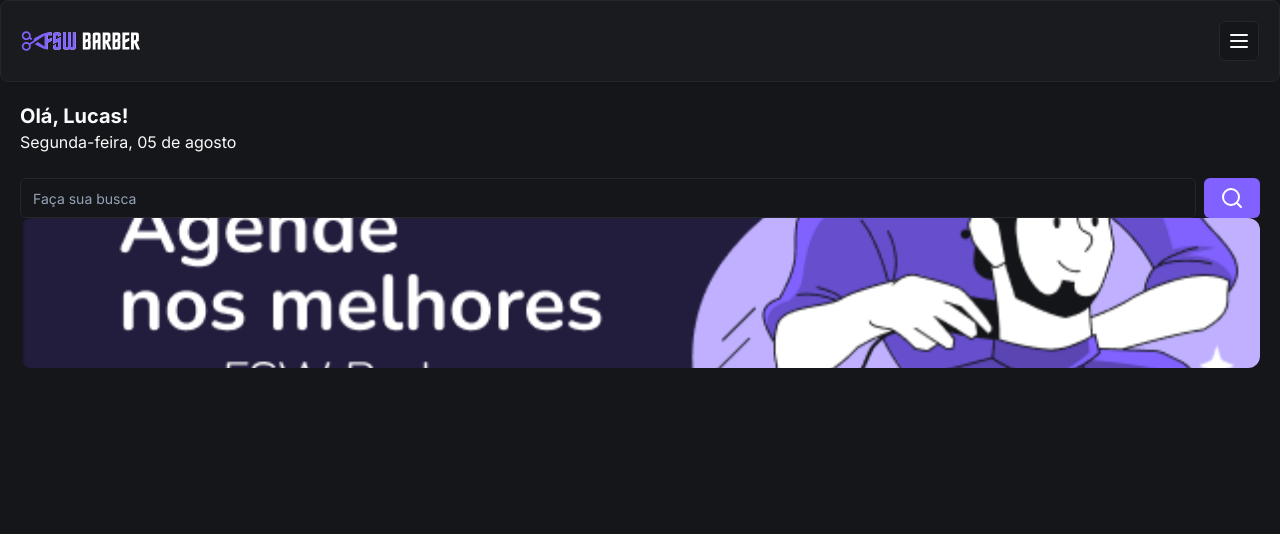
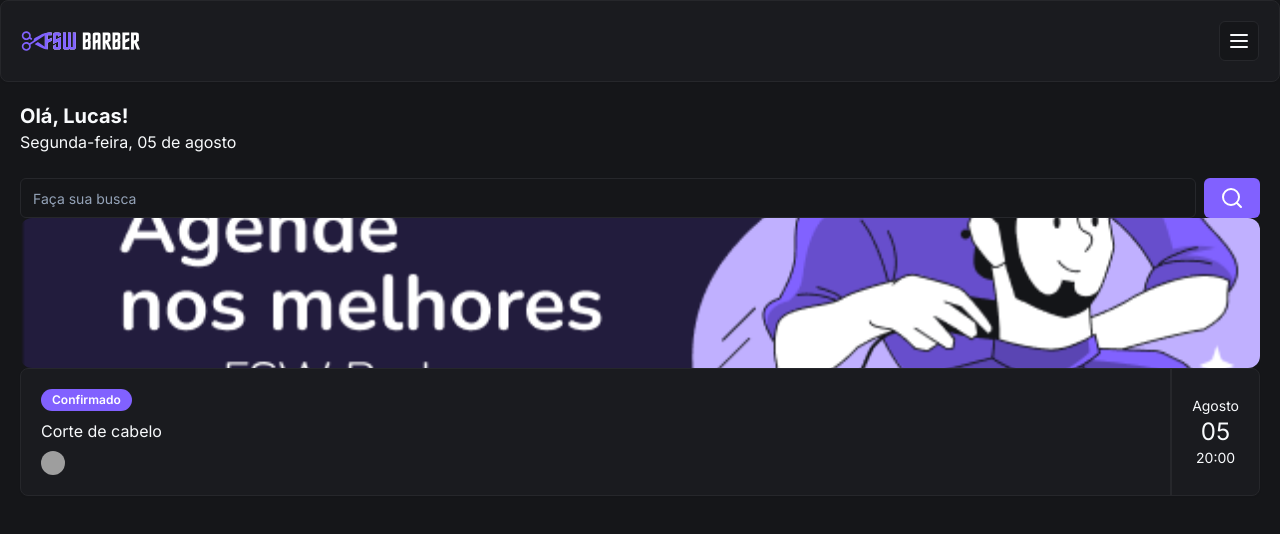
Before and after one commit to lucaslbmp/fsw-barber, a Next.js app: page / in a window 1280 px wide. Shown: the top 534 px of the page. Built offline with nearby package versions, Linux system fonts and the light colour scheme; grey boxes are pictures that could not be loaded.

Commit message:
feat: add booking item

```diff
--- a/package.json
+++ b/package.json
@@ -14,6 +14,7 @@
   },
   "dependencies": {
     "@prisma/client": "^5.18.0",
+    "@radix-ui/react-avatar": "^1.1.0",
     "@radix-ui/react-slot": "^1.1.0",
     "class-variance-authority": "^0.7.0",
     "clsx": "^2.1.1",
--- /dev/null
+++ b/src/app/_components/ui/avatar.tsx
@@ -0,0 +1,50 @@
+"use client"
+
+import * as React from "react"
+import * as AvatarPrimitive from "@radix-ui/react-avatar"
+
+import { cn } from "@/app/_lib/utils"
+
+const Avatar = React.forwardRef<
+  React.ElementRef<typeof AvatarPrimitive.Root>,
+  React.ComponentPropsWithoutRef<typeof AvatarPrimitive.Root>
+>(({ className, ...props }, ref) => (
+  <AvatarPrimitive.Root
+    ref={ref}
+    className={cn(
+      "relative flex h-10 w-10 shrink-0 overflow-hidden rounded-full",
+      className,
+    )}
+    {...props}
+  />
+))
+Avatar.displayName = AvatarPrimitive.Root.displayName
+
+const AvatarImage = React.forwardRef<
+  React.ElementRef<typeof AvatarPrimitive.Image>,
+  React.ComponentPropsWithoutRef<typeof AvatarPrimitive.Image>
+>(({ className, ...props }, ref) => (
+  <AvatarPrimitive.Image
+    ref={ref}
+    className={cn("aspect-square h-full w-full", className)}
+    {...props}
+  />
+))
+AvatarImage.displayName = AvatarPrimitive.Image.displayName
+
+const AvatarFallback = React.forwardRef<
+  React.ElementRef<typeof AvatarPrimitive.Fallback>,
+  React.ComponentPropsWithoutRef<typeof AvatarPrimitive.Fallback>
+>(({ className, ...props }, ref) => (
+  <AvatarPrimitive.Fallback
+    ref={ref}
+    className={cn(
+      "flex h-full w-full items-center justify-center rounded-full bg-muted",
+      className,
+    )}
+    {...props}
+  />
+))
+AvatarFallback.displayName = AvatarPrimitive.Fallback.displayName
+
+export { Avatar, AvatarImage, AvatarFallback }
--- /dev/null
+++ b/src/app/_components/ui/badge.tsx
@@ -0,0 +1,36 @@
+import * as React from "react"
+import { cva, type VariantProps } from "class-variance-authority"
+
+import { cn } from "@/app/_lib/utils"
+
+const badgeVariants = cva(
+  "inline-flex items-center rounded-full border px-2.5 py-0.5 text-xs font-semibold transition-colors focus:outline-none focus:ring-2 focus:ring-ring focus:ring-offset-2",
+  {
+    variants: {
+      variant: {
+        default:
+          "border-transparent bg-primary text-primary-foreground hover:bg-primary/80",
+        secondary:
+          "border-transparent bg-secondary text-secondary-foreground hover:bg-secondary/80",
+        destructive:
+          "border-transparent bg-destructive text-destructive-foreground hover:bg-destructive/80",
+        outline: "text-foreground",
+      },
+    },
+    defaultVariants: {
+      variant: "default",
+    },
+  },
+)
+
+export interface BadgeProps
+  extends React.HTMLAttributes<HTMLDivElement>,
+    VariantProps<typeof badgeVariants> {}
+
+function Badge({ className, variant, ...props }: BadgeProps) {
+  return (
+    <div className={cn(badgeVariants({ variant }), className)} {...props} />
+  )
+}
+
+export { Badge, badgeVariants }
--- a/src/app/page.tsx
+++ b/src/app/page.tsx
@@ -3,15 +3,21 @@
 import Header from "./_components/ui/header"
 import { Input } from "./_components/ui/input"
 import Image from "next/image"
+import { Card, CardContent } from "./_components/ui/card"
+import { Badge } from "./_components/ui/badge"
+import { Avatar } from "./_components/ui/avatar"
+import { AvatarImage } from "@radix-ui/react-avatar"
 
 export default function Home() {
   return (
     <main className="mb-5">
       <Header />
       <div className="p-5">
+        {/* TEXTO */}
         <h2 className="text-xl font-bold">Olá, Lucas!</h2>
         <p>Segunda-feira, 05 de agosto</p>
 
+        {/* BUSCA */}
         <div className="mt-6 flex items-center gap-2">
           <Input placeholder="Faça sua busca" />
           <Button>
@@ -19,6 +25,7 @@
           </Button>
         </div>
 
+        {/* IMAGEM */}
         <div className="relative h-[150px] w-full">
           <Image
             src="/banner01.png"
@@ -27,6 +34,30 @@
             className="rounded-xl object-cover"
           />
         </div>
+
+        {/* AGENDAMENTO */}
+        <Card>
+          <CardContent className="flex justify-between p-0">
+            {/* ESQUERDA */}
+            <div className="flex flex-col gap-2 py-5 pl-5">
+              <Badge className="w-fit">Confirmado</Badge>
+              <h3>Corte de cabelo</h3>
+              <div className="flex items-center gap-2">
+                <Avatar className="h-6 w-6">
+                  <AvatarImage src="https://utfs.io/f/c97a2dc9-cf62-468b-a851-bfd2bdde775f-16p.png" />
+                  <p className="text-sm">Barbearia FSW</p>
+                </Avatar>
+              </div>
+            </div>
+
+            {/* DIREITA */}
+            <div className="flex flex-col items-center justify-center border-l-2 border-solid px-5">
+              <p className="text-sm">Agosto</p>
+              <p className="text-2xl">05</p>
+              <p className="text-sm">20:00</p>
+            </div>
+          </CardContent>
+        </Card>
       </div>
     </main>
   )
```
Also changed, not shown: 1 other file (tests, documents, lock files or other folders).
